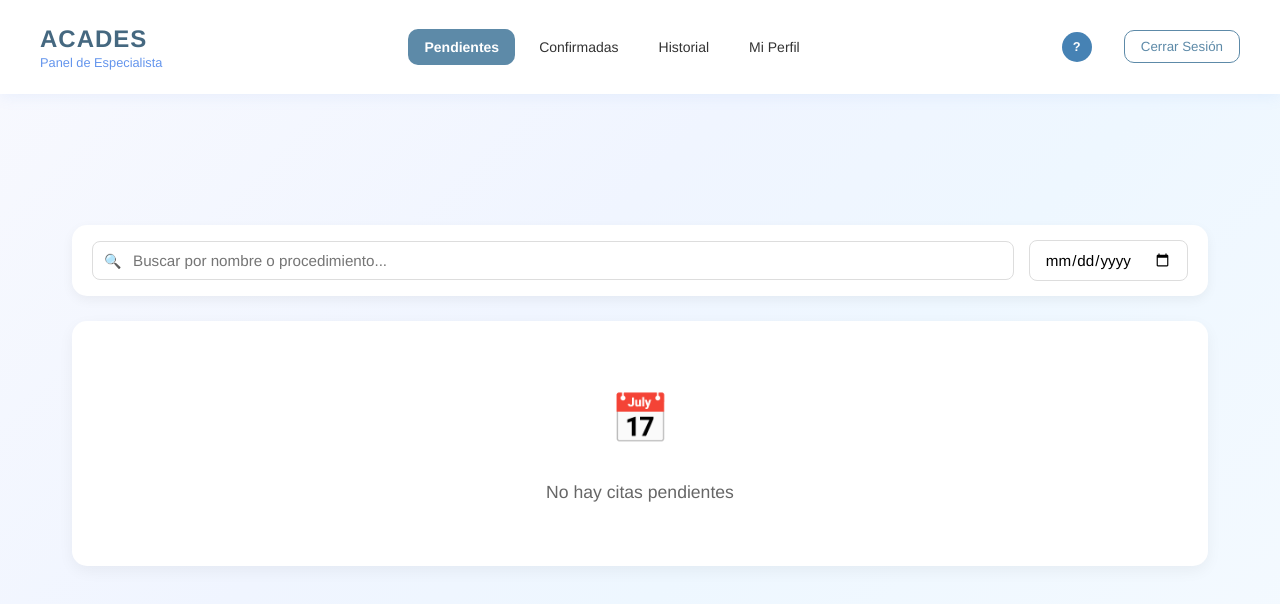
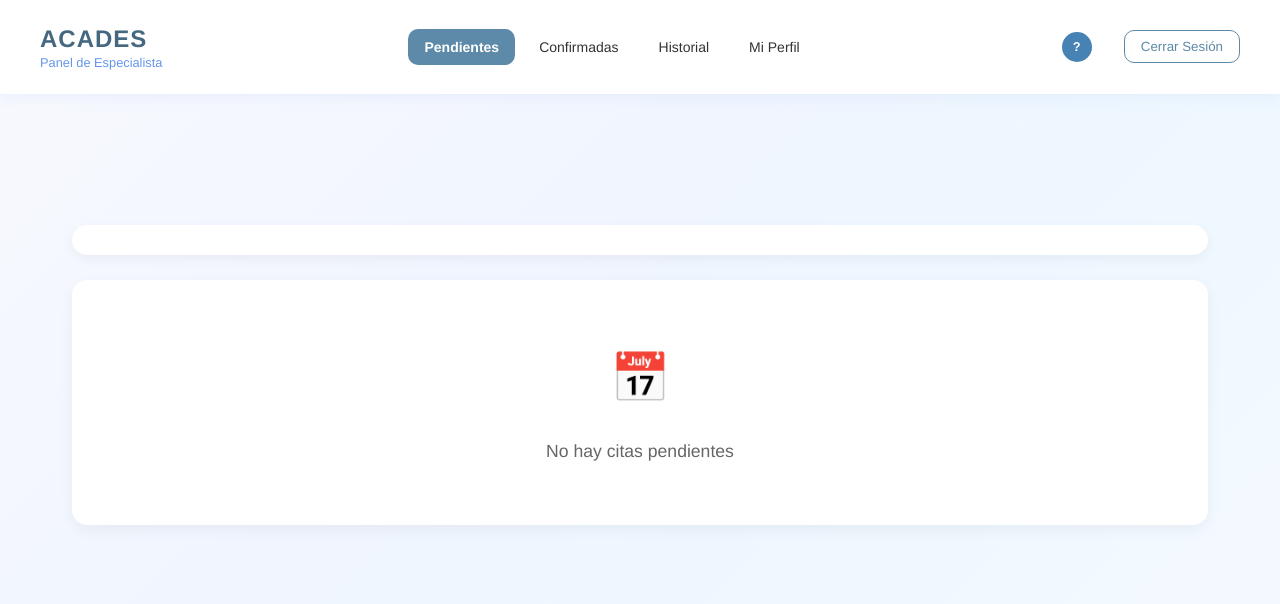
Before and after one commit to JuanCalpa/ACADES, a React (Create React App) app in the folder frontend/: page /especialista in a window 1280 px wide. Shown: the top 604 px of the page. Built offline with nearby package versions, Linux system fonts and the light colour scheme.

Commit message:
eliminar filtros

```diff
--- a/frontend/src/Especialista.jsx
+++ b/frontend/src/Especialista.jsx
@@ -846,41 +846,13 @@ const handleSaveProfile = async (e) => {
         {(activeTab === 'citasPendientes' || activeTab === 'citasConfirmadas' || activeTab === 'historialCitas') && (
           <div className="filters-container">
             <div className="search-box">
-              <input
-                type="text"
-                placeholder="Buscar por nombre o procedimiento..."
-                value={searchTerm}
-                onChange={(e) => setSearchTerm(e.target.value)}
-              />
-              <i className="search-icon">🔍</i>
-            </div>
-            <div className="date-filter">
-              <input
-                type="date"
-                value={dateFilter}
-                onChange={(e) => setDateFilter(e.target.value)}
-              />
-              {dateFilter && (
-                <button
-                  className="clear-filter"
-                  onClick={() => setDateFilter('')}
-                >
-                  ✕
-                </button>
-              )}
+
             </div>
 
             {/* Filtro de estado - solo visible en historial */}
             {activeTab === 'historialCitas' && (
               <div className="status-filter">
-                <select
-                  value={statusFilter}
-                  onChange={(e) => setStatusFilter(e.target.value)}
-                >
-                  <option value="todas">Todos los estados</option>
-                  <option value="realizada">Realizadas</option>
-                  <option value="cancelada">Canceladas</option>
-                </select>
+
               </div>
             )}
           </div>
```
